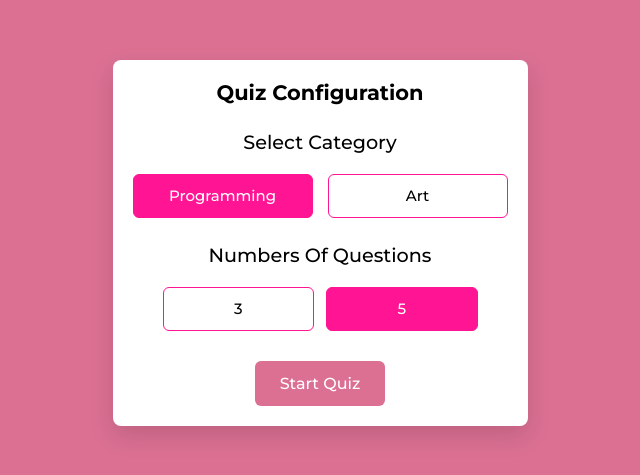
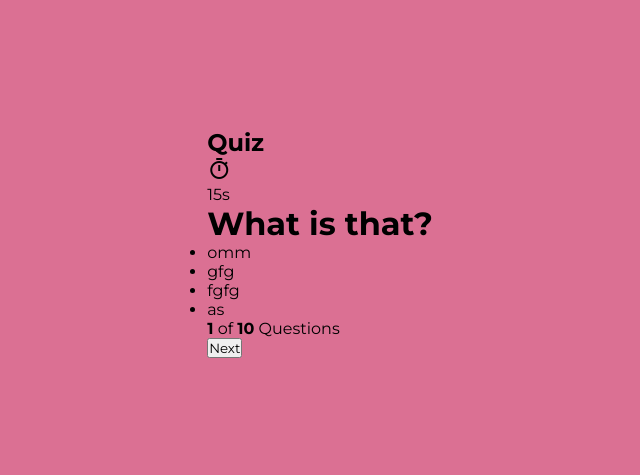
Before and after one commit to Zeynab-jalalian/Quiz, a plain HTML site: page index.html in a window 1280 px wide. Shown: the part 157-632 px from the top of the page, without its empty margins (320-960 px from the left). Drawn offline with nearby package versions, Linux system fonts and the light colour scheme.

Commit message:
quiz content

```diff
--- a/index.html
+++ b/index.html
@@ -4,6 +4,8 @@
 <head>
     <meta charset="UTF-8">
     <meta name="viewport" content="width=device-width, initial-scale=1.0">
+    <link rel="stylesheet"
+        href="https://fonts.googleapis.com/css2?family=Material+Symbols+Outlined:opsz,wght,FILL,GRAD@20..48,100..700,0..1,-50..200&icon_names=timer" />
     <link rel="stylesheet" href="style.css">
     <title>Quiz</title>
 </head>
@@ -31,6 +33,45 @@
         <button class="start-quiz-btn">Start Quiz</button>
     </div>
 
+    <div class="quiz-container">
+        <header class="quiz-header">
+            <h2 class="quiz-title">Quiz</h2>
+            <div class="quiz-timer">
+                <span class="material-symbols-outlined">
+                    timer
+                </span>
+                <p class="time-duration">
+                    15s
+                </p>
+            </div>
+        </header>
+
+        <div class="quiz-content">
+            <h1 class="quiz-question">What is that?</h1>
+            <ul class="answer-options">
+                <li class="answer-option">
+                    <p>omm</p>
+                </li>
+                <li class="answer-option">
+                    <p>gfg</p>
+                </li>
+                <li class="answer-option">
+                    <p>fgfg</p>
+                </li>
+                <li class="answer-option">
+                    <p>as</p>
+                </li>
+            </ul>
+        </div>
+
+        <div class="quiz-footer">
+            <p class="question-status"><b>1</b> of <b>10</b> Questions</p>
+            <button class="next">
+                Next
+            </button>
+        </div>
+    </div>
+
     <script src="script.js"></script>
 </body>
 
--- a/style.css
+++ b/style.css
@@ -17,6 +17,7 @@ body {
 }
 
 .config-container{
+    display: none;
     background: #fff;
     border-radius: 8px;
     box-shadow: 0 10px 25px rgba(0,0,0,0.13);
```
